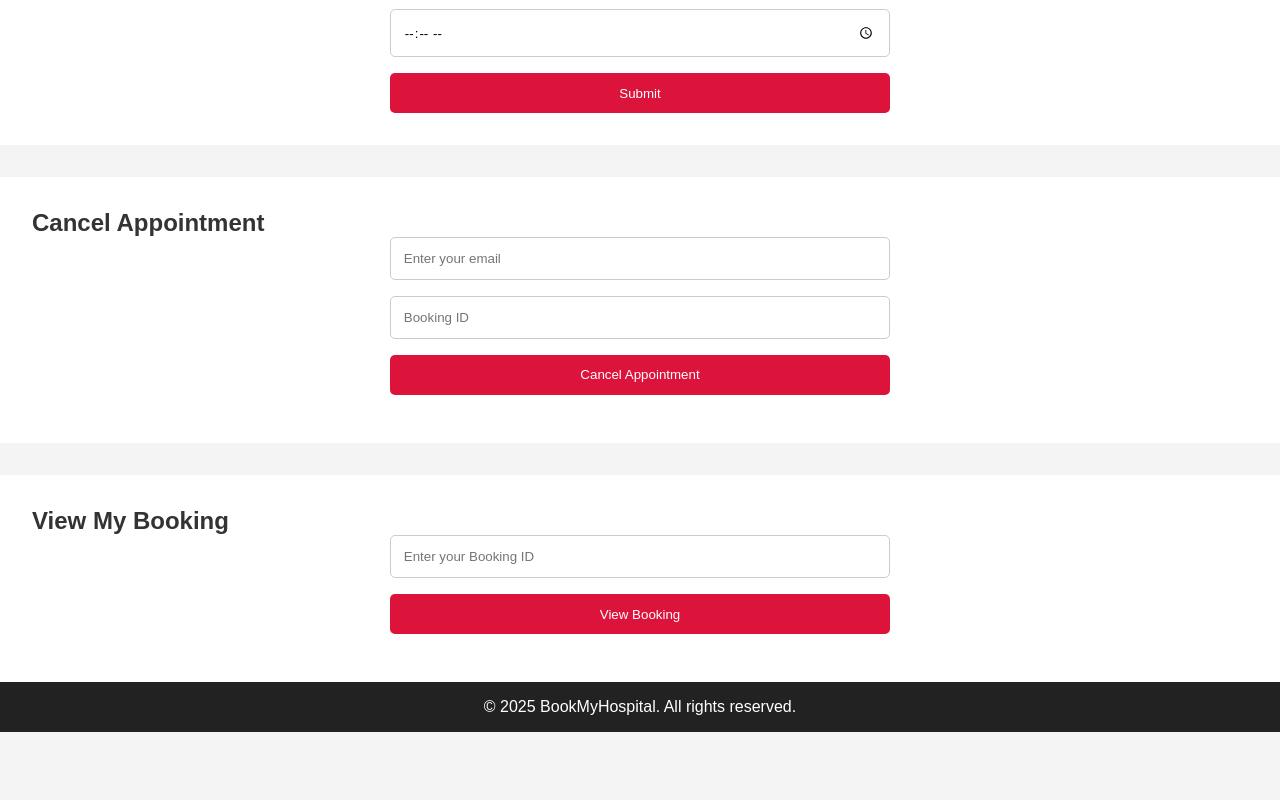
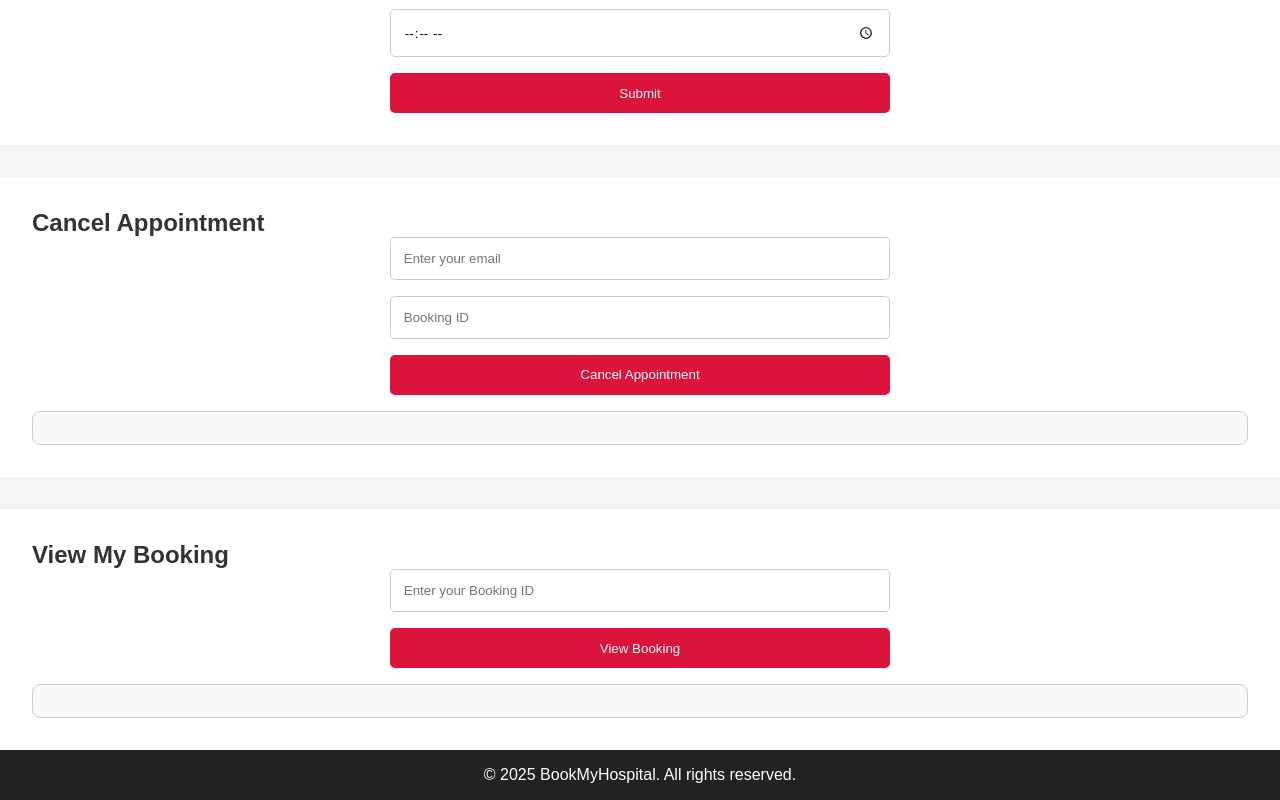
Before and after one commit to V63974/V63974.github.io, a plain HTML site: page BookMyHospital/index.html in a window 1280 px wide. Shown: the part 946-1746 px from the top of the page. Before the commit the page ends 1678 px from the top, so only its background shows below. Drawn offline with Linux system fonts and the light colour scheme.

Commit message:
Update styles.css

```diff
--- a/BookMyHospital/styles.css
+++ b/BookMyHospital/styles.css
@@ -94,6 +94,24 @@ form button {
     color: white;
     border: none;
 }
+#view-result {
+    padding: 1rem;
+    background-color: #f8f8f8;
+    border-radius: 8px;
+    margin-top: 1rem;
+    line-height: 1.6;
+    border: 1px solid #ccc;
+}
+#cancel-message {
+    padding: 1rem;
+    background-color: #f8f8f8;
+    border-radius: 8px;
+    margin-top: 1rem;
+    line-height: 1.6;
+    border: 1px solid #ccc;
+}
+
+
 
 footer {
     text-align: center;
@@ -101,3 +119,8 @@ footer {
     background: #222;
     color: white;
 }
+@media (max-width: 768px) {
+    .hospital-card {
+        width: 100%;
+    }
+}
```
